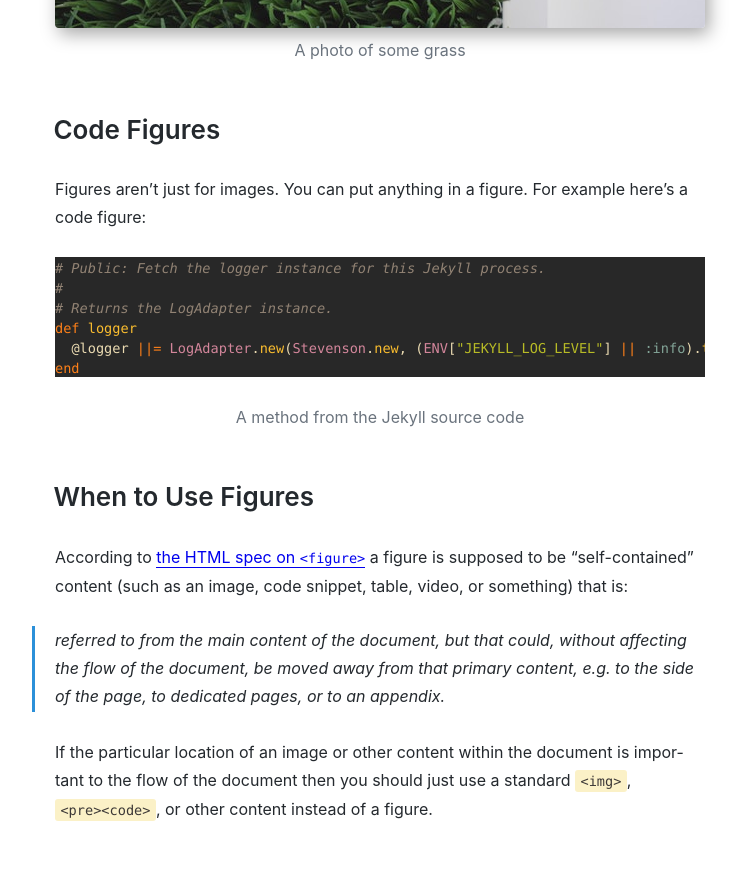
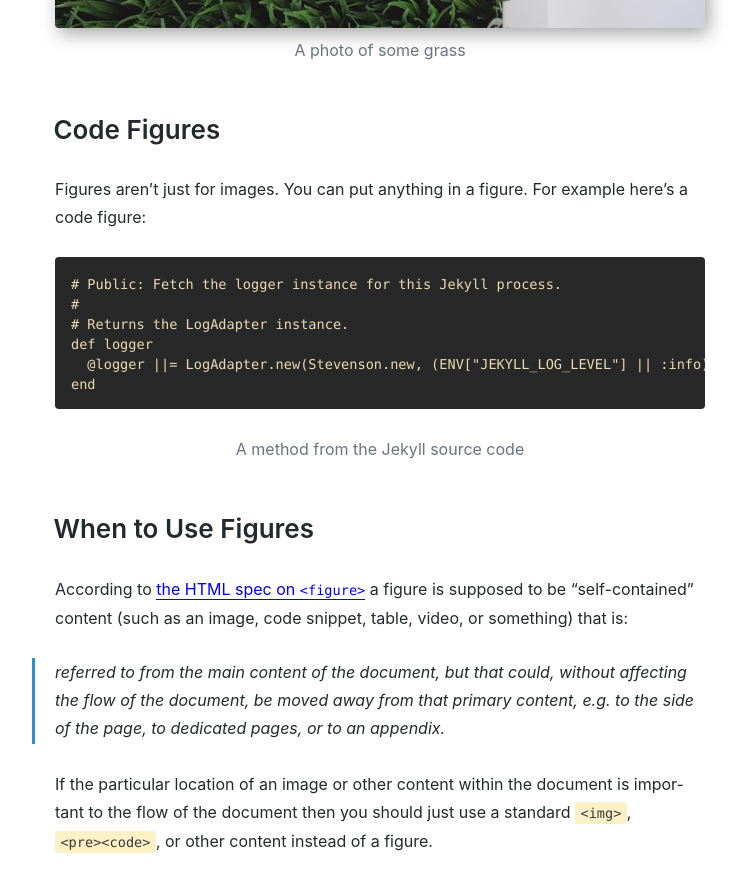
Before and after one commit to seanh/jekyll-theme-oatcake, a Jekyll site: the page built from _posts/2019-06-30-figures.md, in a window 1280 px wide and 900 px high, scrolled down 1158 px. Shown: the top 892 px of the window, without its empty margins (260-1009 px from the left). Built offline with Jekyll 4.4.1, drawn with Linux system fonts in a browser that asks for light colours; our own code applies the rules of GitHub Pages for plain Markdown files.

Commit message:
Fix code figure example
Syntax highlighting isn't working in code figures.

```diff
--- a/_posts/2019-06-30-figures.md
+++ b/_posts/2019-06-30-figures.md
@@ -33,14 +33,12 @@ Figures aren't just for images. You can put anything in a figure. For example
 here's a code figure:
 
 <figure>
-{% highlight ruby %}
-# Public: Fetch the logger instance for this Jekyll process.
+<pre><code># Public: Fetch the logger instance for this Jekyll process.
 #
 # Returns the LogAdapter instance.
 def logger
   @logger ||= LogAdapter.new(Stevenson.new, (ENV["JEKYLL_LOG_LEVEL"] || :info).to_sym)
-end
-{% endhighlight %}
+end</code></pre>
 <figcaption>A method from the Jekyll source code</figcaption>
 </figure>
 
```
